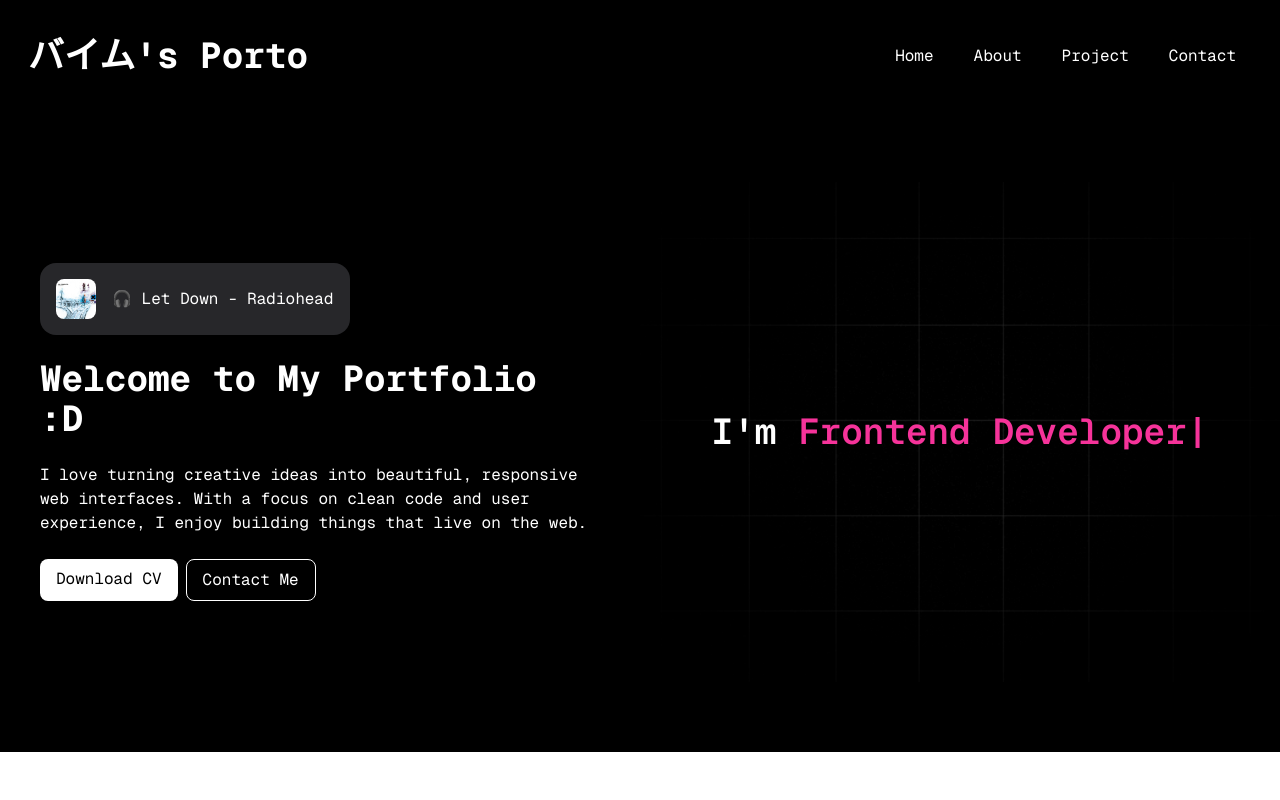
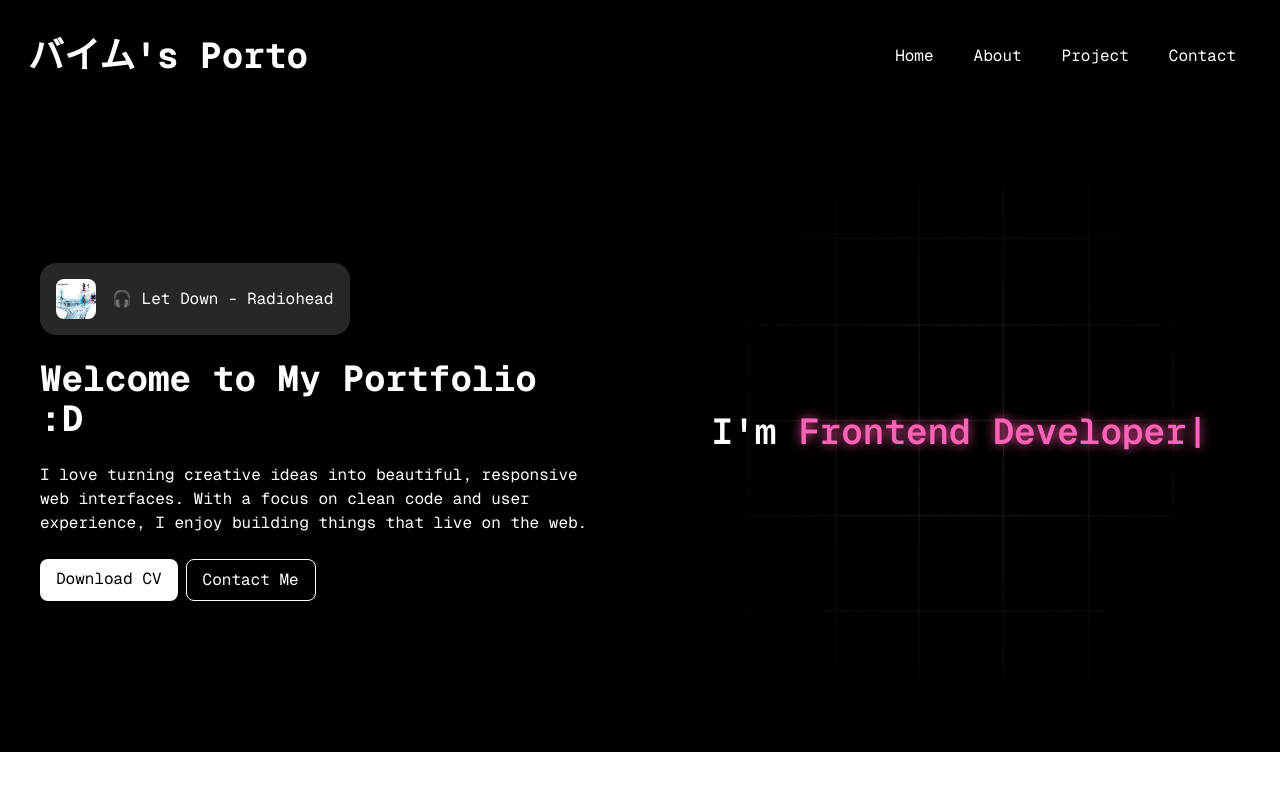
Before and after one commit to ibra132/portofolio, a React (Vite) app: page / in a window 1280 px wide. Shown: the top 800 px of the page. Built offline with nearby package versions, Linux system fonts and the light colour scheme.

Commit message:
feat: add neon effect in text animation

```diff
--- a/src/components/sections/Hero.jsx
+++ b/src/components/sections/Hero.jsx
@@ -73,7 +73,10 @@ const Hero = () => {
         style={{ backgroundImage: `url(${GradientImage})` }}
       >
         <h2 className="text-2xl md:text-4xl font-semibold">
-          I'm <span className="text-pink-500">{text}|</span>
+          I'm{" "}
+          <span className="text-pink-400 drop-shadow-[0_0_6px_#ec4899]">
+            {text}|
+          </span>
         </h2>
       </div>
     </section>
```
